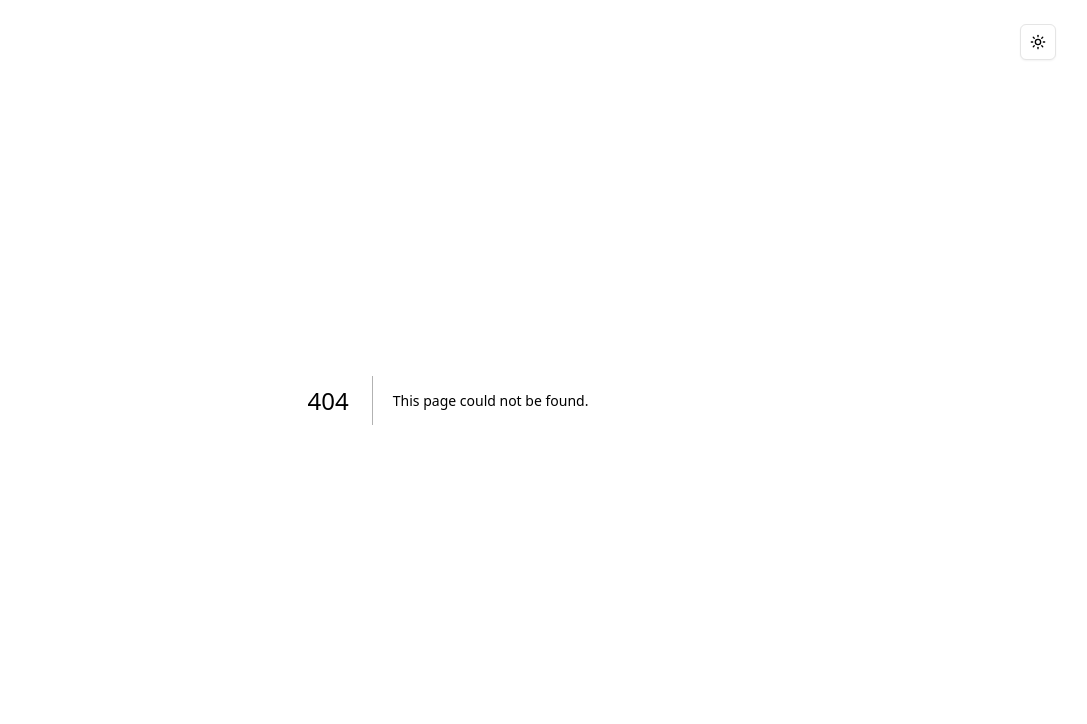
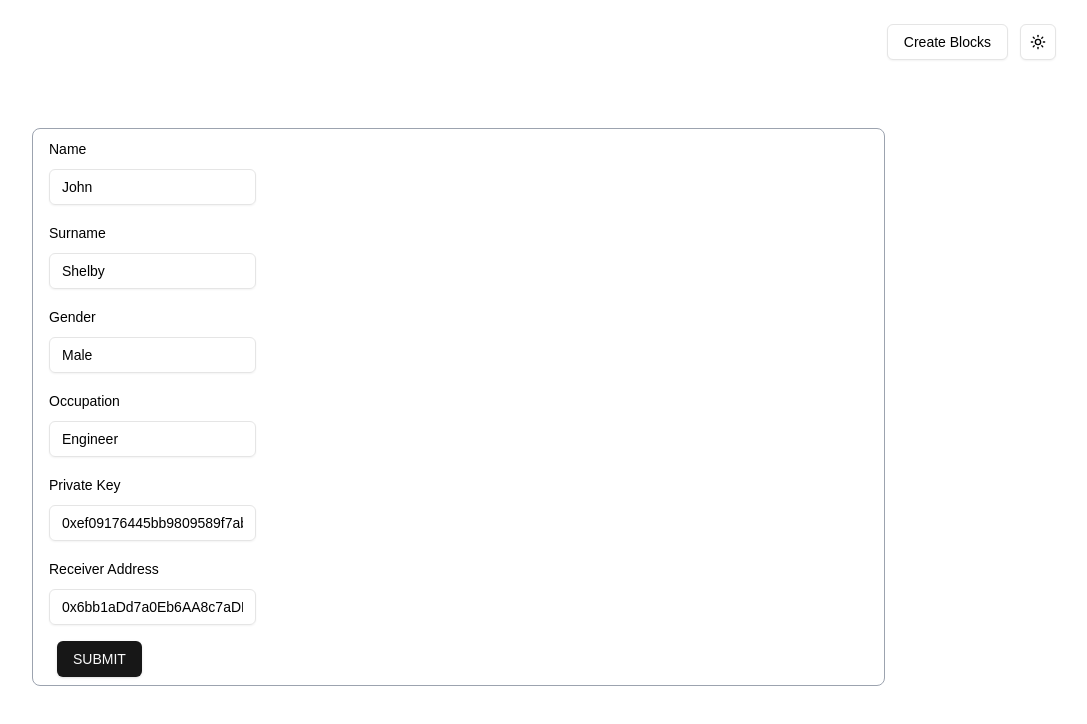
Before and after one commit to VihanGamage/Ethereum-Querybench-FYP, a Next.js app: page /createBlocks in a window 1280 px wide. Before the commit this address had no page. Shown: the top 724 px of the page, without its empty margins (192-1279 px from the left). Built offline with nearby package versions, Linux system fonts and the light colour scheme.

Commit message:
create blocks added

```diff
--- a/package.json
+++ b/package.json
@@ -9,6 +9,7 @@
     "lint": "next lint"
   },
   "dependencies": {
+    "@hookform/resolvers": "^3.10.0",
     "@radix-ui/react-dropdown-menu": "^2.1.4",
     "@radix-ui/react-hover-card": "^1.1.4",
     "@radix-ui/react-label": "^2.1.1",
@@ -22,9 +23,11 @@
     "next-themes": "^0.4.4",
     "react": "^19.0.0",
     "react-dom": "^19.0.0",
+    "react-hook-form": "^7.54.2",
     "tailwind-merge": "^2.6.0",
     "tailwindcss-animate": "^1.0.7",
-    "web3": "^4.16.0"
+    "web3": "^4.16.0",
+    "zod": "^3.24.1"
   },
   "devDependencies": {
     "@eslint/eslintrc": "^3",
--- a/src/app/api/blockchain/route.js
+++ b/src/app/api/blockchain/route.js
@@ -9,10 +9,10 @@ export async function POST(req) {
     const db = client.db('queryBench');
     const offChainDataCollection = db.collection('offChainData');
 
-    const {Name,Surname,Gender,Occupation} = await req.json();
+    const {Name,Surname,Gender,Occupation,privateKey,receiverAddress} = await req.json();
 
     try {
-        const privateKey="0xef09176445bb9809589f7abefe7341cd7f965cea1463f8e6a4f7ebe1924c4ee4";
+        //const privateKey= "0xef09176445bb9809589f7abefe7341cd7f965cea1463f8e6a4f7ebe1924c4ee4";
 
         // Create an account from the private key
         const account = web3.eth.accounts.privateKeyToAccount(privateKey);
@@ -20,7 +20,7 @@ export async function POST(req) {
         // Fetch the gas price from the network
         const gasPrice = await web3.eth.getGasPrice(); // Get current gas price
         const gasLimit = 22000; // Standard gas limit for ETH transfer
-        const receiverAddress="0x6bb1aDd7a0Eb6AA8c7aDF8159EE042AbDD9187B6";  //Account Address
+        //const receiverAddress = "0x6bb1aDd7a0Eb6AA8c7aDF8159EE042AbDD9187B6";  //Account Address
         const value=1;
 
 
--- /dev/null
+++ b/src/app/createBlocks/page.jsx
@@ -0,0 +1,155 @@
+"use client"
+
+import {zodResolver} from "@hookform/resolvers/zod"
+import {useForm} from "react-hook-form"
+import * as z from "zod"
+import {Button} from "@/components/ui/button"
+import {Form, FormControl, FormField, FormItem, FormLabel, FormMessage,} from "@/components/ui/form"
+//import React, {useEffect, useState} from "react";
+import {Input} from "@/components/ui/input";
+
+const FormSchema = z.object({
+    Name: z.string(),
+    Surname: z.string(),
+    Gender: z.string(),
+    Occupation: z.string(),
+    privateKey: z.string(),
+    receiverAddress: z.string()
+})
+
+function CreateBlocks() {
+
+    const form = useForm({
+        resolver: zodResolver(FormSchema),
+        defaultValues: {
+            Name: "John",
+            Surname: "Shelby",
+            Gender: "Male",
+            Occupation: "Engineer",
+            privateKey: "0xef09176445bb9809589f7abefe7341cd7f965cea1463f8e6a4f7ebe1924c4ee4",
+            receiverAddress: "0x6bb1aDd7a0Eb6AA8c7aDF8159EE042AbDD9187B6"
+        },
+    })
+
+    async function onSubmit(data) {
+        console.log(data)
+        const res = await fetch("http://localhost:3000/api/blockchain", {
+            method: 'POST',
+            headers: {
+                'Content-Type': 'application/json',
+            },
+            body: JSON.stringify({
+                Name: data.Name,
+                Surname: data.Surname,
+                Gender: data.Gender,
+                Occupation: data.Occupation,
+                privateKey: data.privateKey,
+                receiverAddress: data.receiverAddress
+            }),
+        });
+        if (!res.ok) {
+            // If the response status is not okay (e.g., 404 or 500),
+            console.log(`Not valid URL! \nStatus: ${res.status}, ${res.statusText}`)
+        } else {
+            console.log("Success")
+        }
+    }
+
+    return (
+        <div className="border border-gray-400 rounded-lg p-2 ml-56 px-4 mt-32 flex w-2/3">
+            <Form {...form}>
+                <form onSubmit={form.handleSubmit(onSubmit)} className="space-y-4">
+
+                    <FormField
+                        control={form.control}
+                        name="Name"
+                        render={({field}) => (
+                            <FormItem>
+                                <FormLabel>Name</FormLabel>
+                                <FormControl>
+                                    <Input placeholder="Name" {...field} />
+                                </FormControl>
+                                <FormMessage/>
+                            </FormItem>
+                        )}
+                    />
+
+                    <FormField
+                        control={form.control}
+                        name="Surname"
+                        render={({field}) => (
+                            <FormItem>
+                                <FormLabel>Surname</FormLabel>
+                                <FormControl>
+                                    <Input placeholder="Surname" {...field} />
+                                </FormControl>
+                                <FormMessage/>
+                            </FormItem>
+                        )}
+                    />
+
+                    <FormField
+                        control={form.control}
+                        name="Gender"
+                        render={({field}) => (
+                            <FormItem>
+                                <FormLabel>Gender</FormLabel>
+                                <FormControl>
+                                    <Input placeholder="Gender" {...field} />
+                                </FormControl>
+                                <FormMessage/>
+                            </FormItem>
+                        )}
+                    />
+
+                    <FormField
+                        control={form.control}
+                        name="Occupation"
+                        render={({field}) => (
+                            <FormItem>
+                                <FormLabel>Occupation</FormLabel>
+                                <FormControl>
+                                    <Input placeholder="Occupation" {...field} />
+                                </FormControl>
+                                <FormMessage/>
+                            </FormItem>
+                        )}
+                    />
+
+                    <FormField
+                        control={form.control}
+                        name="privateKey"
+                        render={({field}) => (
+                            <FormItem>
+                                <FormLabel>Private Key</FormLabel>
+                                <FormControl>
+                                    <Input placeholder="Private Key" {...field} />
+                                </FormControl>
+                                <FormMessage/>
+                            </FormItem>
+                        )}
+                    />
+
+                    <FormField
+                        control={form.control}
+                        name="receiverAddress"
+                        render={({field}) => (
+                            <FormItem>
+                                <FormLabel>Receiver Address</FormLabel>
+                                <FormControl>
+                                    <Input placeholder="Receiver Address" {...field} />
+                                </FormControl>
+                                <FormMessage/>
+                            </FormItem>
+                        )}
+                    />
+
+                    <Button className="ml-2" type="submit">SUBMIT</Button>
+                </form>
+            </Form>
+        </div>
+
+    )
+}
+
+export default CreateBlocks
--- a/src/app/layout.js
+++ b/src/app/layout.js
@@ -2,6 +2,7 @@ import { Geist, Geist_Mono } from "next/font/google";
 import "./globals.css";
 import { ThemeProvider } from "@/components/theme-provider"
 import {ModeToggle} from "@/components/modetoggle";
+import {BlockButton} from "@/components/blockButton";
 
 const geistSans = Geist({
   variable: "--font-geist-sans",
@@ -30,6 +31,7 @@ export default function RootLayout({ children }) {
           enableSystem
           disableTransitionOnChange
       >
+          <BlockButton/>
           <ModeToggle/>
           {children}
       </ThemeProvider>
--- a/src/app/page.js
+++ b/src/app/page.js
@@ -36,7 +36,7 @@ export default function Home() {
               </Label>
           </div>
 
-          <div className="ml-44 mt-16 flex space-x-32">
+          <div className="ml-44 mt-16 flex space-x-32 border border-gray-400 rounded-lg">
 
             <div className="">
 
--- /dev/null
+++ b/src/components/blockButton.jsx
@@ -0,0 +1,20 @@
+"use client"
+
+import React from "react"
+import { Button } from "@/components/ui/button"
+import Link from "next/link";
+
+export function BlockButton(){
+    return(
+        <>
+            <div className="absolute top-0 right-0 m-4 mr-20 py-2">
+            <Button asChild variant="outline">
+                <Link href="/createBlocks">
+                    Create Blocks
+                </Link>
+            </Button>
+            </div>
+
+        </>
+    )
+}
--- /dev/null
+++ b/src/components/ui/form.jsx
@@ -0,0 +1,134 @@
+"use client";
+import * as React from "react"
+import { Slot } from "@radix-ui/react-slot"
+import { Controller, FormProvider, useFormContext } from "react-hook-form";
+
+import { cn } from "@/lib/utils"
+import { Label } from "@/components/ui/label"
+
+const Form = FormProvider
+
+const FormFieldContext = React.createContext({})
+
+const FormField = (
+  {
+    ...props
+  }
+) => {
+  return (
+    (<FormFieldContext.Provider value={{ name: props.name }}>
+      <Controller {...props} />
+    </FormFieldContext.Provider>)
+  );
+}
+
+const useFormField = () => {
+  const fieldContext = React.useContext(FormFieldContext)
+  const itemContext = React.useContext(FormItemContext)
+  const { getFieldState, formState } = useFormContext()
+
+  const fieldState = getFieldState(fieldContext.name, formState)
+
+  if (!fieldContext) {
+    throw new Error("useFormField should be used within <FormField>")
+  }
+
+  const { id } = itemContext
+
+  return {
+    id,
+    name: fieldContext.name,
+    formItemId: `${id}-form-item`,
+    formDescriptionId: `${id}-form-item-description`,
+    formMessageId: `${id}-form-item-message`,
+    ...fieldState,
+  }
+}
+
+const FormItemContext = React.createContext({})
+
+const FormItem = React.forwardRef(({ className, ...props }, ref) => {
+  const id = React.useId()
+
+  return (
+    (<FormItemContext.Provider value={{ id }}>
+      <div ref={ref} className={cn("space-y-2", className)} {...props} />
+    </FormItemContext.Provider>)
+  );
+})
+FormItem.displayName = "FormItem"
+
+const FormLabel = React.forwardRef(({ className, ...props }, ref) => {
+  const { error, formItemId } = useFormField()
+
+  return (
+    (<Label
+      ref={ref}
+      className={cn(error && "text-red-500 dark:text-red-900", className)}
+      htmlFor={formItemId}
+      {...props} />)
+  );
+})
+FormLabel.displayName = "FormLabel"
+
+const FormControl = React.forwardRef(({ ...props }, ref) => {
+  const { error, formItemId, formDescriptionId, formMessageId } = useFormField()
+
+  return (
+    (<Slot
+      ref={ref}
+      id={formItemId}
+      aria-describedby={
+        !error
+          ? `${formDescriptionId}`
+          : `${formDescriptionId} ${formMessageId}`
+      }
+      aria-invalid={!!error}
+      {...props} />)
+  );
+})
+FormControl.displayName = "FormControl"
+
+const FormDescription = React.forwardRef(({ className, ...props }, ref) => {
+  const { formDescriptionId } = useFormField()
+
+  return (
+    (<p
+      ref={ref}
+      id={formDescriptionId}
+      className={cn("text-[0.8rem] text-neutral-500 dark:text-neutral-400", className)}
+      {...props} />)
+  );
+})
+FormDescription.displayName = "FormDescription"
+
+const FormMessage = React.forwardRef(({ className, children, ...props }, ref) => {
+  const { error, formMessageId } = useFormField()
+  const body = error ? String(error?.message) : children
+
+  if (!body) {
+    return null
+  }
+
+  return (
+    (<p
+      ref={ref}
+      id={formMessageId}
+      className={cn("text-[0.8rem] font-medium text-red-500 dark:text-red-900", className)}
+      {...props}>
+      {body}
+    </p>)
+  );
+})
+FormMessage.displayName = "FormMessage"
+
+export {
+  useFormField,
+  Form,
+  FormItem,
+  FormLabel,
+  FormControl,
+  FormDescription,
+  FormMessage,
+  FormField,
+}
```
Also changed, not shown: 1 other file (tests, documents, lock files or other folders).
